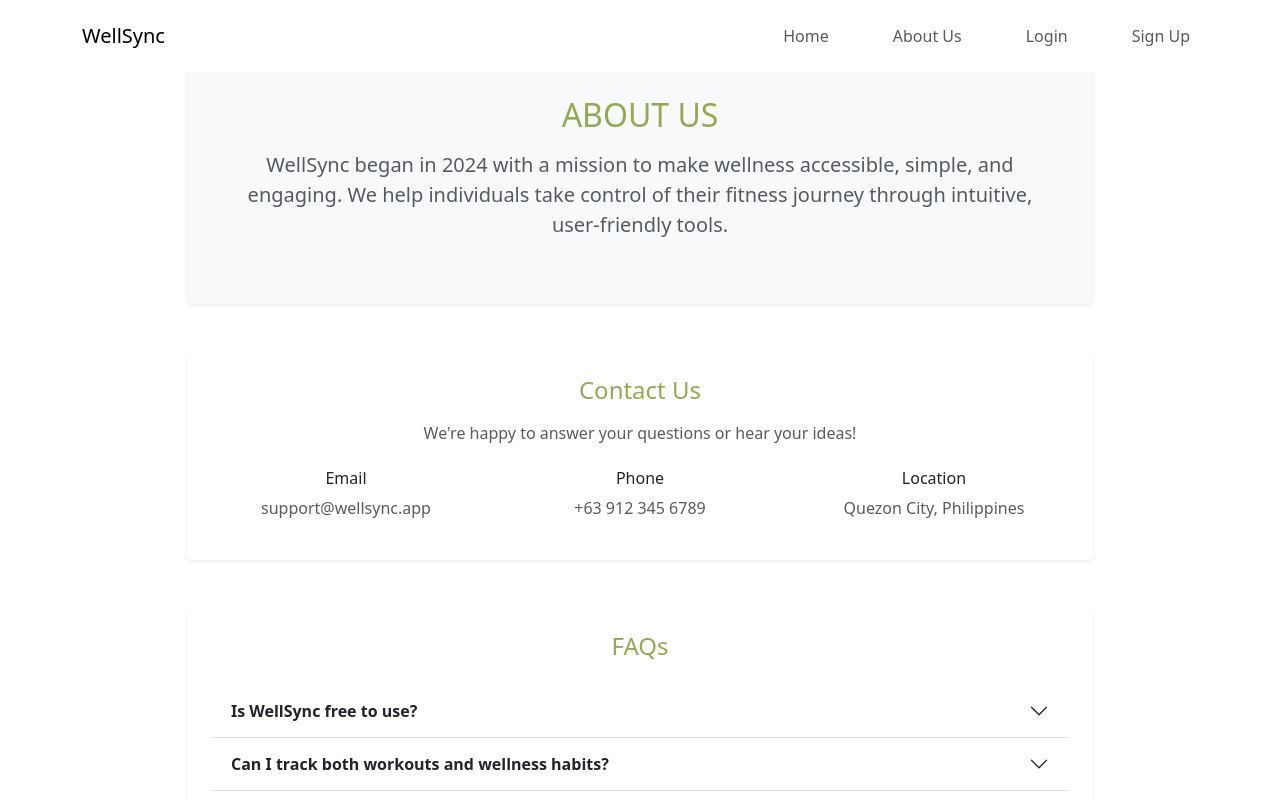
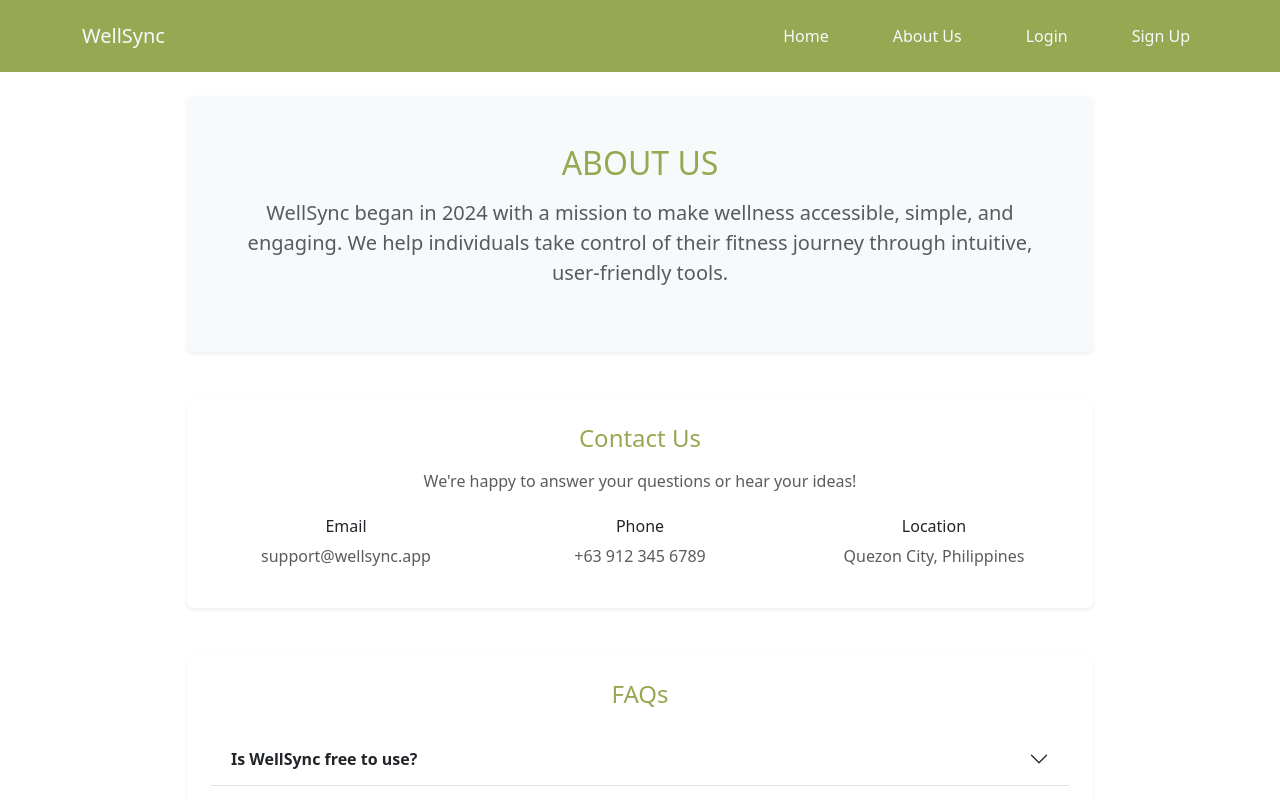
Before and after one commit to FrancheskaClair/fitnessApp-client, a React (Create React App) app: page /aboutUs in a window 1280 px wide. Shown: the top 800 px of the page. Built offline with nearby package versions, Linux system fonts and the light colour scheme; no server answers; what notyf would draw is missing.

Commit message:
Add code for app building-fs-1

```diff
--- a/public/index.html
+++ b/public/index.html
@@ -2,7 +2,7 @@
 <html lang="en">
   <head>
     <meta charset="utf-8" />
-    <link rel="icon" href="%PUBLIC_URL%/favicon.ico" />
+    <link rel="icon" href="%PUBLIC_URL%/logo.svg" />
     <meta name="viewport" content="width=device-width, initial-scale=1" />
     <meta name="theme-color" content="#000000" />
     <meta
@@ -27,7 +27,7 @@
 
     <!-- Font Awesome CDN -->
   <link rel="stylesheet" href="https://cdnjs.cloudflare.com/ajax/libs/font-awesome/6.5.0/css/all.min.css">
-    <title>React App</title>
+    <title>WellSync</title>
   </head>
   <body>
     <noscript>You need to enable JavaScript to run this app.</noscript>
--- a/src/components/Navbar.js
+++ b/src/components/Navbar.js
@@ -17,24 +17,24 @@ export default function NavbarApp() {
   return (
     <Navbar expand="lg" className="bg-body-tertiary fixed-top p-3" id="nav">
       <Container>
-        <Navbar.Brand as={Link} to="/">WellSync</Navbar.Brand>
+        <Navbar.Brand as={Link} to="/" className="text-light">WellSync</Navbar.Brand>
         <Navbar.Toggle aria-controls="basic-navbar-nav" />
         <Navbar.Collapse id="basic-navbar-nav">
           <Nav className="ms-auto d-flex d-grid gap-5">
-            <Nav.Link as={Link} to="/">Home</Nav.Link>
+            <Nav.Link as={Link} to="/" className="text-light">Home</Nav.Link>
             {(user.id !== null)
 
               ?
                 <>
-                  <Nav.Link as={NavLink} to="/workouts" exact="true">Workouts</Nav.Link>
-                  <Nav.Link as={Link} to="/aboutUs">About Us</Nav.Link>
-                  <Nav.Link as={Link} to="/logout">Logout</Nav.Link>
+                  <Nav.Link as={NavLink} to="/workouts" exact="true" className="text-light">Workouts</Nav.Link>
+                  <Nav.Link as={Link} to="/aboutUs" className="text-light">About Us</Nav.Link>
+                  <Nav.Link as={Link} to="/logout" className="text-light">Logout</Nav.Link>
                 </>
               :
                 <>
-                  <Nav.Link as={Link} to="/aboutUs">About Us</Nav.Link>
-                  <Nav.Link as={Link} to="/login">Login</Nav.Link>
-                  <Nav.Link as={Link} to="/register">Sign Up</Nav.Link>
+                  <Nav.Link as={Link} to="/aboutUs" className="text-light">About Us</Nav.Link>
+                  <Nav.Link as={Link} to="/login" className="text-light">Login</Nav.Link>
+                  <Nav.Link as={Link} to="/register" className="text-light">Sign Up</Nav.Link>
                 </>
             }
 
--- a/src/index.css
+++ b/src/index.css
@@ -7,7 +7,7 @@
 
 /*Start of Navbar*/
 #nav{
-  background-color: white !important;
+  background-color: #96a852 !important;
 }
 
 
@@ -166,6 +166,7 @@ img{
   width: 500px;
   border: 1px solid #96a852;
   padding: 3rem;
+  margin-top: 3rem;
   border-radius: 15px;
 }
 
@@ -182,6 +183,7 @@ img{
   width: 600px;
   border: 1px solid #96a852;
   padding: 3rem;
+  margin-top: 3rem;
   border-radius: 15px;
 }
 
--- a/src/pages/AboutUs.js
+++ b/src/pages/AboutUs.js
@@ -4,7 +4,7 @@ import '../index.css';
 
 const AboutUs = () => {
   return (
-    <section className="about-us-page py-5">
+    <section className="about-us-page py-5 mt-5">
       <Container>
 
         {/* Header */}
--- a/src/pages/Workouts.js
+++ b/src/pages/Workouts.js
@@ -89,7 +89,7 @@ const WorkoutManager = () => {
   }, []);
 
   return (
-    <div className="container py-4">
+    <div className="container py-4 mt-5">
       <h2 className="text-center mb-4">Workout Manager</h2>
 
       <div className="d-flex justify-content-end mb-3">
```
Also changed, not shown: public/logo.svg (added).
